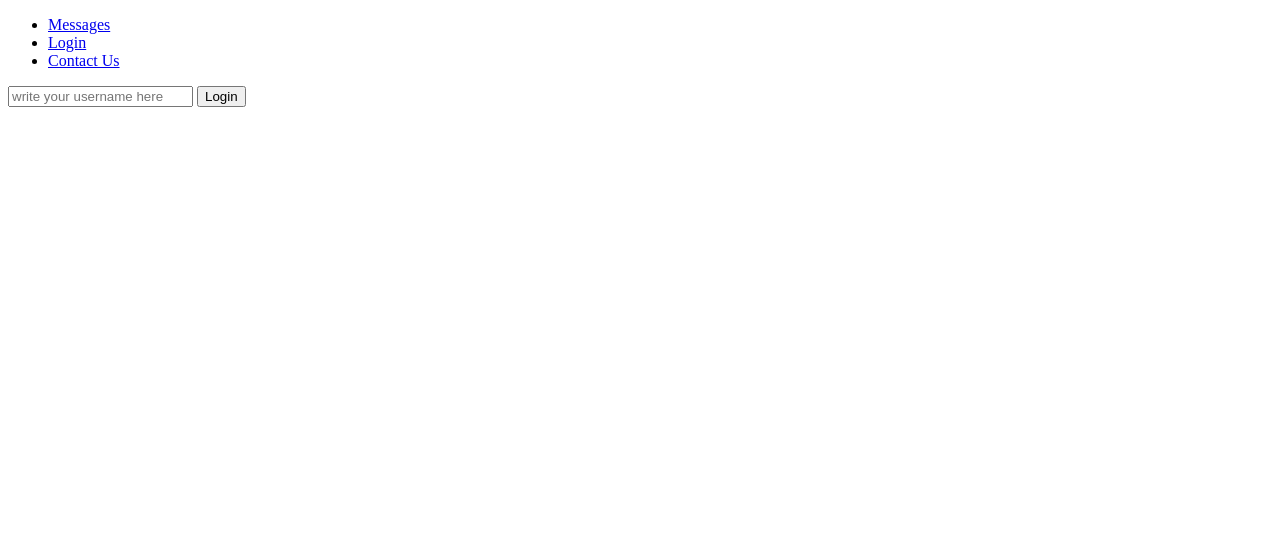
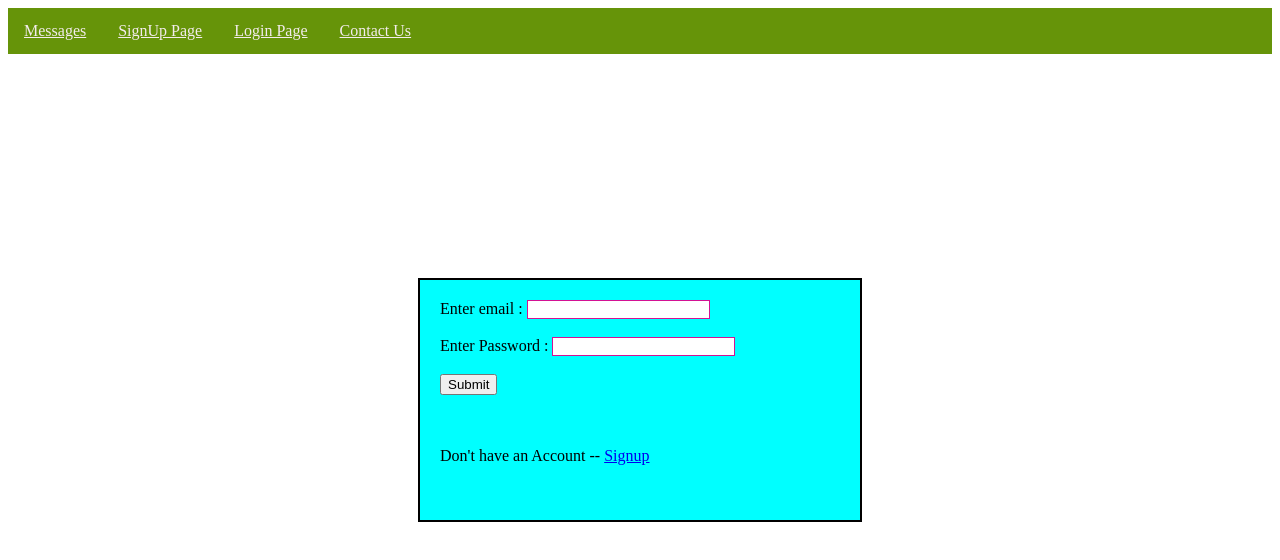
Before and after one commit to ashishkumar082018/Group-Chat-Application, a website: page public/login.html in a window 1280 px wide. Drawn offline with nearby package versions, Linux system fonts and the light colour scheme.

Commit message:
4. Adding Login Frontend

```diff
--- a/public/css/main.css
+++ b/public/css/main.css
@@ -31,3 +31,26 @@ nav ul li a:hover {
   padding: 20px; /* Add padding for better appearance */
   background-color: aqua;
 }
+
+#signup-div input{
+  border: 1.5px solid rgb(211, 18, 147);
+}
+
+
+
+#login-div {
+  position: fixed;
+  top: 50%;
+  left: 50%;
+  transform: translate(-50%, -50%);
+  width: 400px; /* Set the width */
+  height: 200px; /* Set the height */
+  margin: 0 auto; /* Ensure horizontal centering */
+  border: 2px solid black;
+  padding: 20px; /* Add padding for better appearance */
+  background-color: aqua;
+}
+
+#login-div input{
+  border: 1.5px solid rgb(211, 18, 147);
+}
--- a/public/login.html
+++ b/public/login.html
@@ -4,35 +4,42 @@
 <head>
     <meta charset="UTF-8">
     <meta name="viewport" content="width=device-width, initial-scale=1.0">
-    <title>Group Chat App</title>
-    <link rel="stylesheet" href="">
+    <title>Login Page</title>
+    <link rel="stylesheet" href="./css/main.css">
 </head>
 
 <body>
+
+    <!-- Header -->
     <header>
         <nav>
             <ul>
-                <li><a href="/">Messages</a></li>
-                <li><a class="active" href="/login">Login</a></li>
-                <li><a href="/contactus">Contact Us</a></li>
+                <li><a href="message.html"> Messages</a></li>
+                <li><a href="signup.html">SignUp Page</a></li>
+                <li><a href="./login.html">Login Page</a></li>
+                <li><a href="contact.html">Contact Us</a></li>
             </ul>
         </nav>
     </header>
 
-    <section>
-        <form action='/' method='GET'>
-            <input type='text' name='username' placeholder='write your username here'>
-            <button type='submit'>Login</button>
+    <!-- login form -->
+    <div id="login-div">
+        <form id="login-form">
+            <label for="email">Enter email : </label>
+            <input type="email" id="email" name="email" required>
+            <br><br>
+            <label for="password">Enter Password : </label>
+            <input type="password" id="password" name="password" required>
+            <br><br>
+            <button type="submit"> Submit </button>
         </form>
-    </section>
+        <br><br>
+        <p> Don't have an Account -- <a href="signup.html">Signup </a></p>
+    </div>
+
 
 </body>
-<script>
-    const form = document.querySelector('form');
-    form.addEventListener('submit', (e) => {
-        const user = e.target.username.value;
-        localStorage.setItem('username', user);
-    })
-</script>
+<script src="https://cdn.jsdelivr.net/npm/axios@1.6.7/dist/axios.min.js"></script>
+<script src="./js/login.js"></script>
 
 </html>
```
